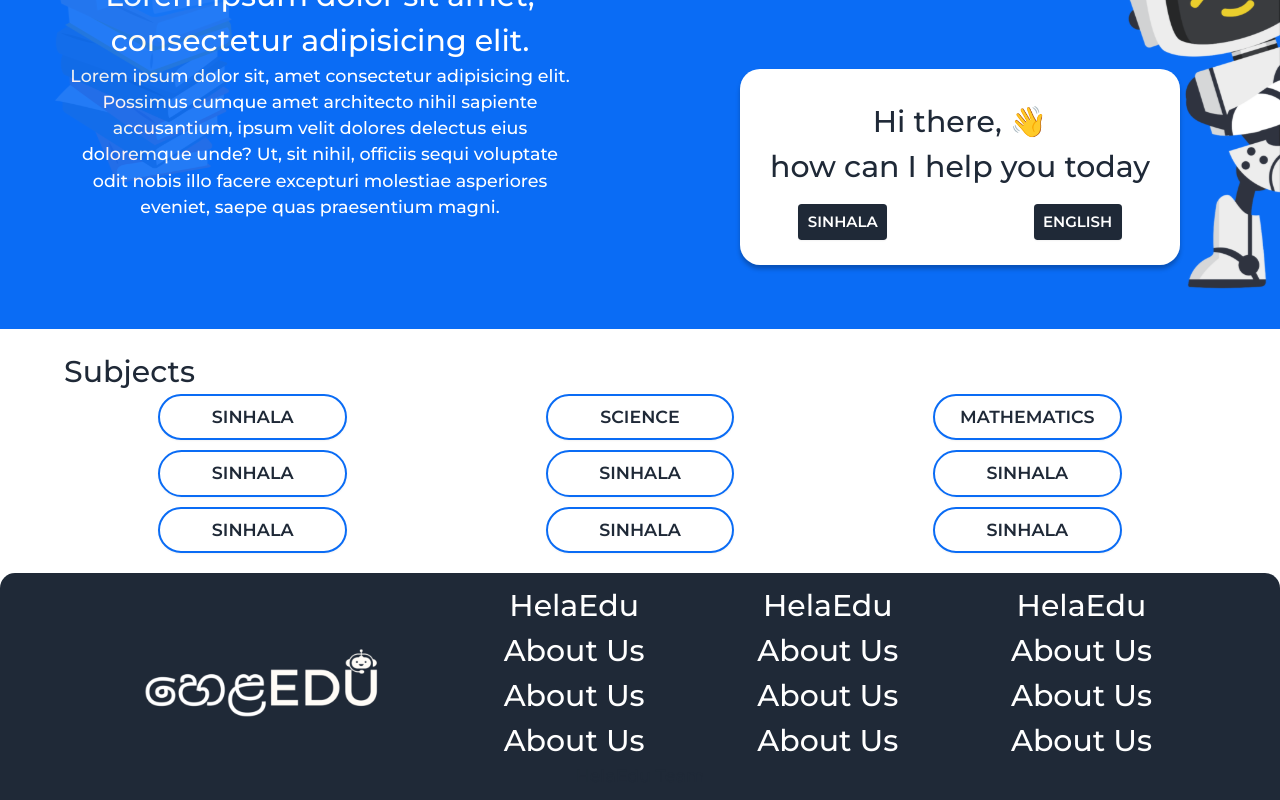
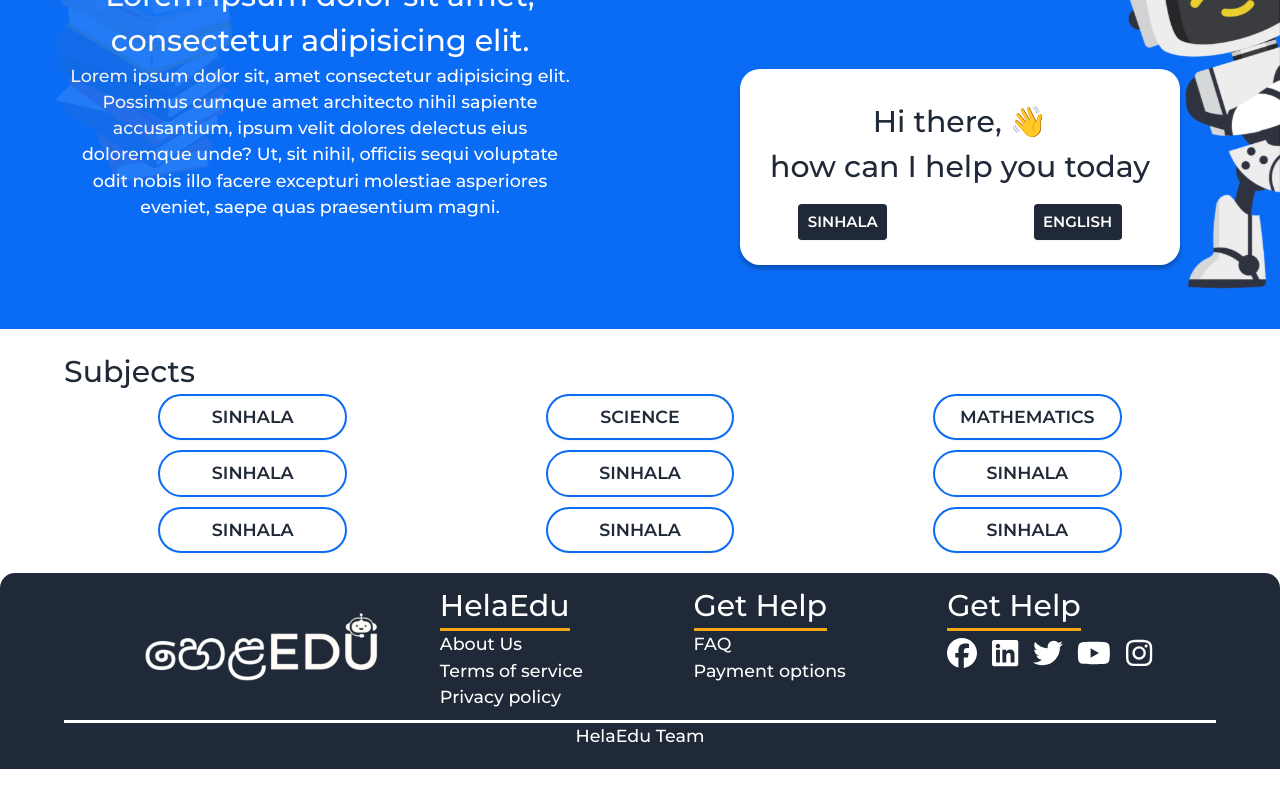
Before and after one commit to SDilhara19/helaEdu, a React (Vite) app in the folder client/: page / in a window 1280 px wide. Shown: the part 318-1118 px from the top of the page. After the commit the page ends 1087 px from the top, so only its background shows below. Built offline with nearby package versions, Linux system fonts and the light colour scheme.

Commit message:
modified:   client/src/components/common/Footer.jsx 	modified:   client/src/styles/_catalog.scss 	modified:   client/src/styles/_common.scss 	modified:   client/src/styles/_footer.scss

```diff
--- a/client/src/components/common/Footer.jsx
+++ b/client/src/components/common/Footer.jsx
@@ -1,41 +1,71 @@
 import React from "react";
 import logo from "@assets/icons/logo_white.svg";
+import { FontAwesomeIcon } from "@fortawesome/react-fontawesome";
+import {
+  faFacebook,
+  faLinkedin,
+  faTwitter,
+  faInstagram,
+  faYoutube,
+} from "@fortawesome/free-brands-svg-icons";
 
 function Footer() {
   return (
     <footer>
       <div>
-        <nav className="flex-sb">
+        <nav className="flex-sb-start">
           <div className="flex-c">
             <img src={logo} alt="" srcset="" />
           </div>
-          <div className="flex-col-start">
+          <div className="flex-col-start nav-link-wrapper">
             <h2>HelaEdu</h2>
             <ul>
-              <li>About Us</li>
-              <li>About Us</li>
-              <li>About Us</li>
+              <li>
+                <h4>About Us</h4>
+              </li>
+              <li>
+                <h4>Terms of service</h4>
+              </li>
+              <li>
+                <h4>Privacy policy</h4>
+              </li>
             </ul>
           </div>
-          <div className="flex-col-start">
-            <h2>HelaEdu</h2>
+          <div className="flex-col-start nav-link-wrapper">
+            <h2>Get Help</h2>
             <ul>
-              <li>About Us</li>
-              <li>About Us</li>
-              <li>About Us</li>
+              <li>
+                <h4>FAQ</h4>
+              </li>
+              <li>
+                <h4>Payment options</h4>
+              </li>
             </ul>
           </div>
-          <div className="flex-col-start">
-            <h2>HelaEdu</h2>
-            <ul>
-              <li>About Us</li>
-              <li>About Us</li>
-              <li>About Us</li>
+          <div className="flex-col-start nav-link-wrapper">
+            <h2>Get Help</h2>
+
+            <ul className="flex-sb w-full">
+              <li>
+                <FontAwesomeIcon icon={faFacebook} />
+              </li>
+              <li>
+                <FontAwesomeIcon icon={faLinkedin} />
+              </li>
+              <li>
+                <FontAwesomeIcon icon={faTwitter} />
+              </li>
+              <li>
+                <FontAwesomeIcon icon={faYoutube} />
+              </li>
+              <li>
+                <FontAwesomeIcon icon={faInstagram} />
+              </li>
             </ul>
           </div>
         </nav>
       </div>
-      <div className="flex-c w-full">
+      <div className="flex-c copyright-text">
         <h4>HelaEdu Team</h4>
       </div>
     </footer>
--- a/client/src/styles/_catalog.scss
+++ b/client/src/styles/_catalog.scss
@@ -9,4 +9,21 @@
         gap: 1rem;
 
     }
+
+    @media screen and (max-width: 750px) {
+        .catalog-ul {
+            display: flex;
+            flex-direction: column;
+            width: 80%;
+            margin: auto;
+        }
+
+        .blue-button {
+            width: 100%;
+
+            h4 {
+                font-size: 1rem;
+            }
+        }
+    }
 }
--- a/client/src/styles/_common.scss
+++ b/client/src/styles/_common.scss
@@ -117,6 +117,12 @@
     justify-content: space-between;
 }
 
+.flex-sb-start {
+    display: flex;
+    align-items: start;
+    justify-content: space-between;
+}
+
 .flex-col-sa {
     display: flex;
     flex-direction: column;
@@ -134,7 +140,7 @@
 .flex-col-start {
     display: flex;
     flex-direction: column;
-    align-items: center;
+    align-items: flex-start;
     justify-content: flex-start;
 }
 
--- a/client/src/styles/_footer.scss
+++ b/client/src/styles/_footer.scss
@@ -7,6 +7,23 @@ footer {
         color: $white-color;
         width: 80%;
         margin: auto;
+
+        h2 {
+            border-bottom: 3px solid $secondary-color;
+        }
     }
 
+    .nav-link-wrapper {
+        width: 20%;
+    }
+
+    .copyright-text {
+        border-top: 3px solid $white-color;
+        width: 90%;
+        margin: 1rem auto;
+        color: $white-color;
+    }
+
+    @media screen and (max-width: 800px) {}
+
 }
```
Also changed, not shown: 2 other files (tests, documents, lock files or other folders).
